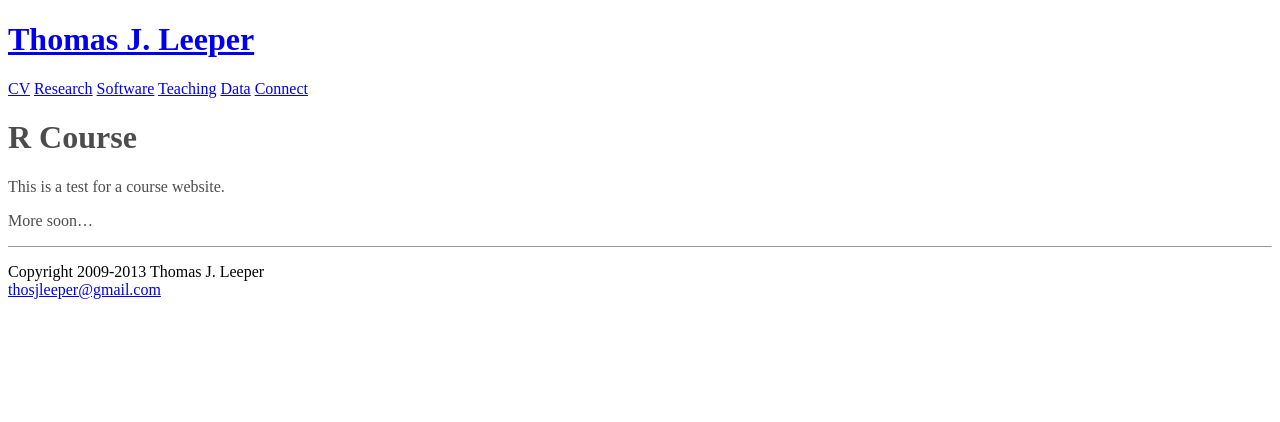
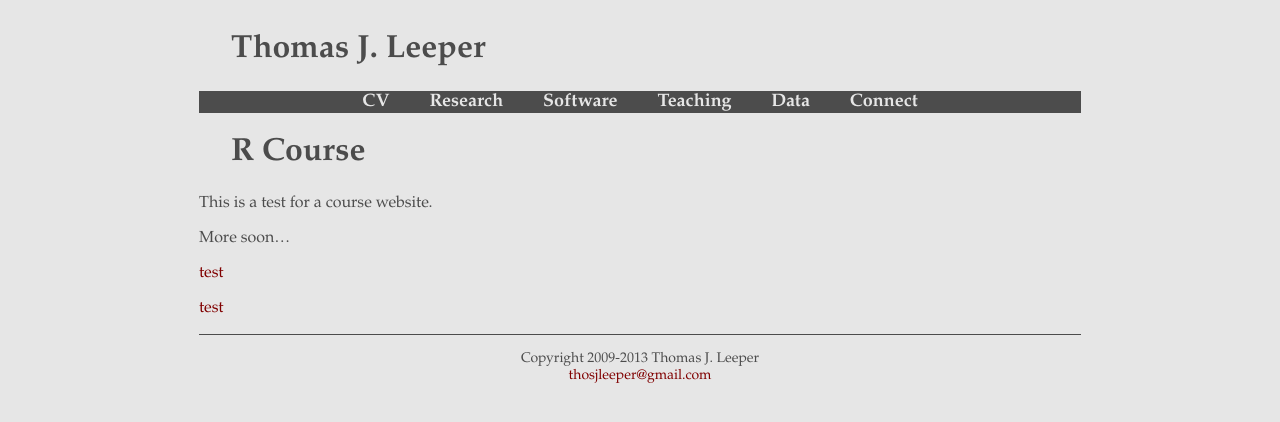
Before and after one commit to leeper/Rcourse, a Jekyll site: the page built from index.md, in a window 1280 px wide. Shown: the top 422 px of the page. Built offline with Jekyll 4.4.1, drawn with Linux system fonts in a browser that asks for light colours.

Commit message:
# This is a combination of 7 commits. # The first commit's message is: more jekyll set up
# This is the 2nd commit message:

more jekyll set up

# This is the 3rd commit message:

more jekyll set up

# This is the 4th commit message:

more jekyll set up

# This is the 5th commit message:

more jekyll set up

# This is the 6th commit message:

test link

# This is the 7th commit message:

test link

```diff
--- /dev/null
+++ b/css.css
@@ -0,0 +1,130 @@
+/* GENERAL FORMATTING */
+html {
+  margin : 5px;
+	padding : 5px;
+}
+
+body {
+  background-color:#e6e6e6;
+  margin-left: 15%;
+  margin-right: 15%;
+}
+
+/* HEADINGS */
+h1 {
+  color:#4c4c4c;
+	text-align:left;
+	font-weight:bold;
+	font-family:Garamond,Times,serif;
+	font-size:32px;
+	margin-left:24pt;
+}
+h2 {
+  background-color:#4c4c4c;
+	color:#e6e6e6;
+	font-family:Garamond,Times,serif;
+	text-align:center;
+	font-size:16px;
+}
+h3 {
+  color:#4c4c4c;
+	text-align:left;
+	font-weight:bold;
+	font-family:Garamond,Times,serif;
+	font-size:20px;
+}
+
+
+/* TABLES */
+table {	text-align:center;
+	align:center;
+	max-width: 50%;
+}
+
+/* TEXT */
+p {
+  margin-bottom: 0.08in;
+	color:#4c4c4c;
+	text-align:justify;
+	font-family:Garamond,Times,serif;
+	margin-left:0em;
+	font-size:16px;
+}
+.body {
+  margin-bottom: 0.08in;
+	color:#4c4c4c;
+	text-align:center;
+  margin-left: 0in;
+	font-family:Garamond,Times,serif;
+	font-size:16px;
+}
+.small {
+  margin-bottom: 0.08in;
+	color:#4c4c4c;
+  margin-left: 0in;
+	text-align:center;
+	font-family:Garamond,Times,serif;
+	font-size:14px;
+}
+.name {
+  color:#4c4c4c;
+	font-family:Garamond,Times,serif;
+	font-style:italic;
+	text-align:center;
+	font-size:12px;
+}
+
+
+/* HYPERLINKS */
+a {
+  text-decoration:none;
+	color:maroon;
+}
+a:hover {
+  text-decoration:underline;
+}
+
+
+/* LISTS */
+
+li {
+	margin-left: 0.15in;
+	margin-bottom: 0.08in;
+	color:#4c4c4c;
+	text-align:left;
+	font-family:Garamond,Times,serif;
+	font-size:16px;
+	text-indent: -13px;
+	list-style: none;
+}
+
+ul.plus li:before {
+	content: "+ ";
+}
+
+/* HEADER AND FOOTER */
+hr {
+	height:1px;
+	border:0;
+	background-color:#4c4c4c;
+	margin-bottom:1em;
+	margin-top:1em;
+}
+
+nav {
+}
+
+span.nav {
+  background-color:#4c4c4c;
+  font-family:Garamond,Times,serif;
+  font-weight:bold;
+	text-align:center;
+  display:block;
+  font-size:18px;
+}
+
+a.nav {
+  color:#e6e6e6;
+	margin-left:2%;
+  margin-right:2%;
+}
--- a/index.md
+++ b/index.md
@@ -9,3 +9,7 @@ subtitle: Teaching materials for R
 This is a test for a course website.
 
 More soon...
+
+[test](fork.md)
+
+[test](fork.html)
```
Also changed, not shown: fork.md (+6 -1 lines).
